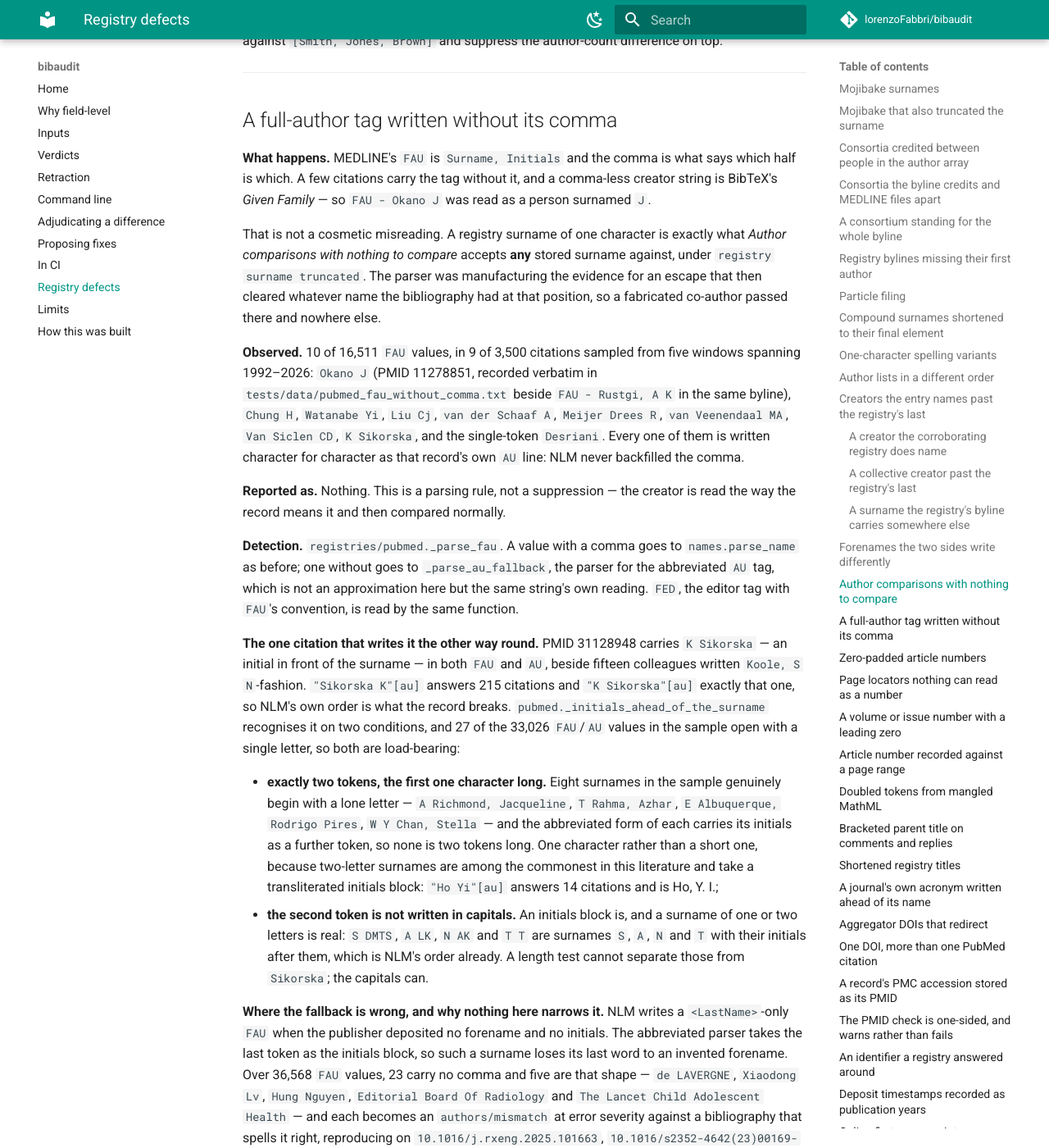
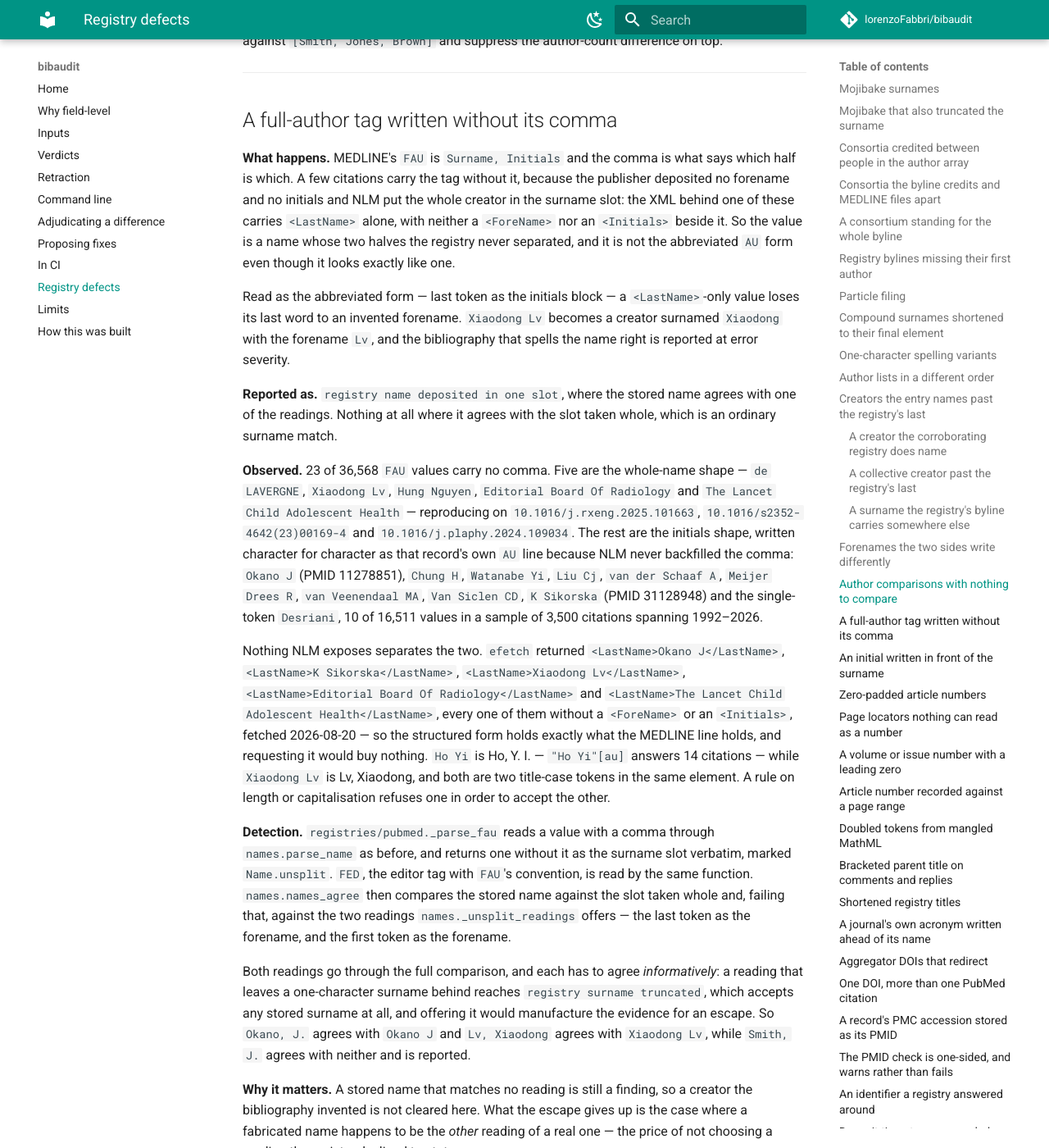
Before and after one commit to lorenzoFabbri/bibaudit, an MkDocs documentation site: the page built from docs/registry-artifacts.md, in a window 1280 px wide and 1400 px high, scrolled down 15408 px. Shown: the whole window at 82% size. Built offline with MkDocs 1.6.1 and Material for MkDocs 9.7.7, drawn with Linux system fonts in a browser that asks for light colours; comment, search, counter and statistics services are not loaded; some of the changed text lies outside the part shown.

Commit message:
Read a comma-less MEDLINE FAU as the surname slot it is
FAU is Surname, Initials and the comma says which half is which. Without it
the value was read as MEDLINE's abbreviated AU form, taking the last token as
an initials block -- but a comma-less FAU is a <LastName>-only deposit, where
the publisher supplied no forename and the whole creator sits in the surname
slot. So the reading invented a forename out of the surname's last word, and
five real bylines among the 23 comma-less values in 36,568 became
authors/mismatch at error severity against bibliographies that spell them
right, reproducing on 10.1016/j.rxeng.2025.101663,
10.1016/s2352-4642(23)00169-4 and 10.1016/j.plaphy.2024.109034.

Requesting the structured form does not settle it, which the docs and the
docstring both claimed it would. efetch retmode=xml returns <LastName> alone
for every recorded case -- Okano J, K Sikorska, Xiaodong Lv, Editorial Board
Of Radiology, The Lancet Child Adolescent Health, fetched 2026-08-20 -- with
neither a <ForeName> nor an <Initials> beside it. Ho Yi is Ho, Y. I. and
Xiaodong Lv is Lv, Xiaodong, and NLM deposits the two identically.

So the family name is the slot verbatim, which is also the only value a
report may print, and Name.unsplit records that where it ends is unstated.
names_agree accepts the stored name against the slot taken whole or against
either reading that splits a forename off it, under `registry name deposited
in one slot`; each reading has to agree informatively, or the split leaving a
one-character surname reaches `registry surname truncated` and clears
whatever the bibliography carries there. A name matching no reading is still
reported.

_initials_ahead_of_the_surname, which rewrites K Sikorska, now guards the ED
editor tag alone, and says so.

```diff
--- a/docs/registry-artifacts.md
+++ b/docs/registry-artifacts.md
@@ -716,71 +716,36 @@ suppress the author-count difference on top.
 
 ## A full-author tag written without its comma
 
-**What happens.** MEDLINE's `FAU` is `Surname, Initials` and the comma is what
-says which half is which. A few citations carry the tag without it, and a
-comma-less creator string is BibTeX's *Given Family* — so `FAU - Okano J` was
-read as a person surnamed `J`.
-
-That is not a cosmetic misreading. A registry surname of one character is
-exactly what *Author comparisons with nothing to compare* accepts **any** stored
-surname against, under `registry surname truncated`. The parser was
-manufacturing the evidence for an escape that then cleared whatever name the
-bibliography had at that position, so a fabricated co-author passed there and
-nowhere else.
-
-**Observed.** 10 of 16,511 `FAU` values, in 9 of 3,500 citations sampled from
-five windows spanning 1992–2026: `Okano J` (PMID 11278851, recorded verbatim in
-`tests/data/pubmed_fau_without_comma.txt` beside `FAU - Rustgi, A K` in the same
-byline), `Chung H`, `Watanabe Yi`, `Liu Cj`, `van der Schaaf A`,
-`Meijer Drees R`, `van Veenendaal MA`, `Van Siclen CD`, `K Sikorska`, and the
-single-token `Desriani`. Every one of them is written character for character as
-that record's own `AU` line: NLM never backfilled the comma.
-
-**Reported as.** Nothing. This is a parsing rule, not a suppression — the
-creator is read the way the record means it and then compared normally.
-
-**Detection.** `registries/pubmed._parse_fau`. A value with a comma goes to
-`names.parse_name` as before; one without goes to `_parse_au_fallback`, the
-parser for the abbreviated `AU` tag, which is not an approximation here but the
-same string's own reading. `FED`, the editor tag with `FAU`'s convention, is
-read by the same function.
-
-**The one citation that writes it the other way round.** PMID 31128948 carries
-`K Sikorska` — an initial in front of the surname — in both `FAU` and `AU`,
-beside fifteen colleagues written `Koole, S N`-fashion. `"Sikorska K"[au]`
-answers 215 citations and `"K Sikorska"[au]` exactly that one, so NLM's own
-order is what the record breaks. `pubmed._initials_ahead_of_the_surname`
-recognises it on two conditions, and 27 of the 33,026 `FAU`/`AU` values in the
-sample open with a single letter, so both are load-bearing:
-
-- **exactly two tokens, the first one character long.** Eight surnames in the
-  sample genuinely begin with a lone letter — `A Richmond, Jacqueline`,
-  `T Rahma, Azhar`, `E Albuquerque, Rodrigo Pires`, `W Y Chan, Stella` — and the
-  abbreviated form of each carries its initials as a further token, so none is
-  two tokens long. One character rather than a short one, because two-letter
-  surnames are among the commonest in this literature and take a transliterated
-  initials block: `"Ho Yi"[au]` answers 14 citations and is Ho, Y. I.;
-- **the second token is not written in capitals.** An initials block is, and a
-  surname of one or two letters is real: `S DMTS`, `A LK`, `N AK` and `T T` are
-  surnames `S`, `A`, `N` and `T` with their initials after them, which is NLM's
-  order already. A length test cannot separate those from `Sikorska`; the
-  capitals can.
-
-**Where the fallback is wrong, and why nothing here narrows it.** NLM writes a
-`<LastName>`-only `FAU` when the publisher deposited no forename and no
-initials. The abbreviated parser takes the last token as the initials block, so
-such a surname loses its last word to an invented forename. Over 36,568 `FAU`
-values, 23 carry no comma and five are that shape — `de LAVERGNE`, `Xiaodong
-Lv`, `Hung Nguyen`, `Editorial Board Of Radiology` and `The Lancet Child
-Adolescent Health` — and each becomes an `authors/mismatch` at error severity
-against a bibliography that spells it right, reproducing on
-`10.1016/j.rxeng.2025.101663`, `10.1016/s2352-4642(23)00169-4` and
-`10.1016/j.plaphy.2024.109034`. No shape rule separates the two readings:
-`Ho Yi` needs given-last and `Xiaodong Lv` needs given-first, and both are two
-characters and title-case. The discriminator is whether NLM's XML carried a
-`<ForeName>`, which `efetch rettype=medline` does not expose — so separating
-them is a decision about what `registries/pubmed` requests, not a rule this
-parser can carry.
+**What happens.** MEDLINE's `FAU` is `Surname, Initials` and the comma is what says which half is which. A few citations carry the tag without it, because the publisher deposited no forename and no initials and NLM put the whole creator in the surname slot: the XML behind one of these carries `<LastName>` alone, with neither a `<ForeName>` nor an `<Initials>` beside it. So the value is a name whose two halves the registry never separated, and it is not the abbreviated `AU` form even though it looks exactly like one.
+
+Read as the abbreviated form — last token as the initials block — a `<LastName>`-only value loses its last word to an invented forename. `Xiaodong Lv` becomes a creator surnamed `Xiaodong` with the forename `Lv`, and the bibliography that spells the name right is reported at error severity.
+
+**Reported as.** `registry name deposited in one slot`, where the stored name agrees with one of the readings. Nothing at all where it agrees with the slot taken whole, which is an ordinary surname match.
+
+**Observed.** 23 of 36,568 `FAU` values carry no comma. Five are the whole-name shape — `de LAVERGNE`, `Xiaodong Lv`, `Hung Nguyen`, `Editorial Board Of Radiology` and `The Lancet Child Adolescent Health` — reproducing on `10.1016/j.rxeng.2025.101663`, `10.1016/s2352-4642(23)00169-4` and `10.1016/j.plaphy.2024.109034`. The rest are the initials shape, written character for character as that record's own `AU` line because NLM never backfilled the comma: `Okano J` (PMID 11278851), `Chung H`, `Watanabe Yi`, `Liu Cj`, `van der Schaaf A`, `Meijer Drees R`, `van Veenendaal MA`, `Van Siclen CD`, `K Sikorska` (PMID 31128948) and the single-token `Desriani`, 10 of 16,511 values in a sample of 3,500 citations spanning 1992–2026.
+
+Nothing NLM exposes separates the two. `efetch` returned `<LastName>Okano J</LastName>`, `<LastName>K Sikorska</LastName>`, `<LastName>Xiaodong Lv</LastName>`, `<LastName>Editorial Board Of Radiology</LastName>` and `<LastName>The Lancet Child Adolescent Health</LastName>`, every one of them without a `<ForeName>` or an `<Initials>`, fetched 2026-08-20 — so the structured form holds exactly what the MEDLINE line holds, and requesting it would buy nothing. `Ho Yi` is Ho, Y. I. — `"Ho Yi"[au]` answers 14 citations — while `Xiaodong Lv` is Lv, Xiaodong, and both are two title-case tokens in the same element. A rule on length or capitalisation refuses one in order to accept the other.
+
+**Detection.** `registries/pubmed._parse_fau` reads a value with a comma through `names.parse_name` as before, and returns one without it as the surname slot verbatim, marked `Name.unsplit`. `FED`, the editor tag with `FAU`'s convention, is read by the same function. `names.names_agree` then compares the stored name against the slot taken whole and, failing that, against the two readings `names._unsplit_readings` offers — the last token as the forename, and the first token as the forename.
+
+Both readings go through the full comparison, and each has to agree *informatively*: a reading that leaves a one-character surname behind reaches `registry surname truncated`, which accepts any stored surname at all, and offering it would manufacture the evidence for an escape. So `Okano, J.` agrees with `Okano J` and `Lv, Xiaodong` agrees with `Xiaodong Lv`, while `Smith, J.` agrees with neither and is reported.
+
+**Why it matters.** A stored name that matches no reading is still a finding, so a creator the bibliography invented is not cleared here. What the escape gives up is the case where a fabricated name happens to be the *other* reading of a real one — the price of not choosing a reading the registry declined to state.
+
+---
+
+## An initial written in front of the surname
+
+**What happens.** MEDLINE's abbreviated tags order surname before initials. One recorded citation writes the other way round: PMID 31128948 carries `K Sikorska` in both `FAU` and `AU`, beside fifteen colleagues written `Koole, S N`-fashion. `"Sikorska K"[au]` answers 215 citations and `"K Sikorska"[au]` exactly that one, so NLM's own order is what the record breaks.
+
+**Reported as.** Nothing. This is a parsing rule rather than a suppression.
+
+**Detection.** `pubmed._initials_ahead_of_the_surname`, on two conditions, each excluding a shape the same live sample carries — 27 of 33,026 `FAU`/`AU` values open with a single letter:
+
+- **exactly two tokens, the first one character long.** Eight surnames in the sample genuinely begin with a lone letter — `A Richmond, Jacqueline`, `T Rahma, Azhar`, `E Albuquerque, Rodrigo Pires`, `W Y Chan, Stella` — and the abbreviated form of each carries its initials as a further token, so none is two tokens long. One character rather than a short one, because two-letter surnames are among the commonest in this literature and take a transliterated initials block: `"Ho Yi"[au]` answers 14 citations and is Ho, Y. I.;
+- **the second token is not written in capitals.** An initials block is, and a surname of one or two letters is real: `S DMTS`, `A LK`, `N AK` and `T T` are surnames `S`, `A`, `N` and `T` with their initials after them, which is NLM's order already. A length test cannot separate those from `Sikorska`; the capitals can.
+
+**A guard rather than a repair.** What reaches this function is `ED`, the abbreviated editor tag, which `_parse_au_fallback` is the parser for. The sighting above is on the author tags, and the sample counts `FAU` and `AU` values rather than editor ones — so no `ED` value is known to carry the shape. It is kept because MEDLINE's editor tags follow its author tags' convention, which makes the shape possible there, and because the two conditions are what stop a guard from becoming a defect of its own. On the author side the question no longer arises: a comma-less `FAU` is read as the surname slot verbatim, one section above.
 
 ---
 
```
Also changed, not shown: CHANGELOG.md (+1 -14 lines), 7 other files.
